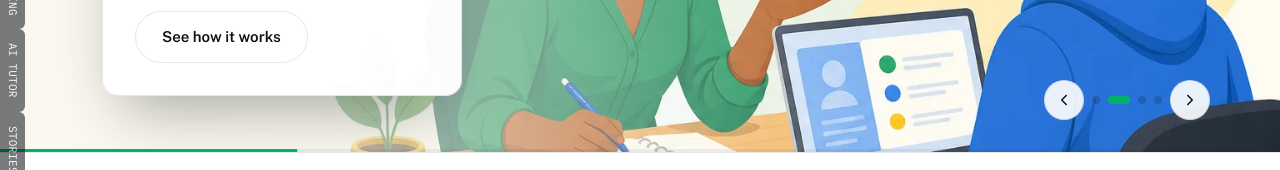
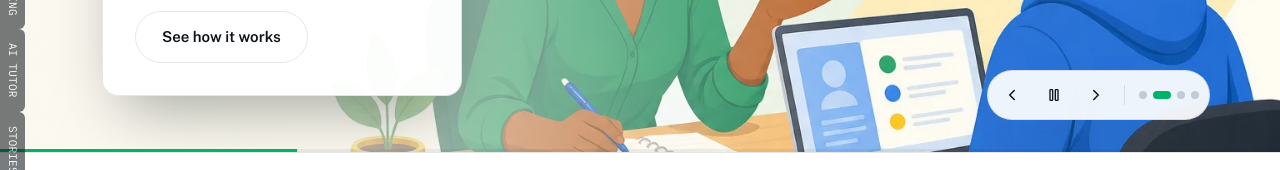
Before and after one commit to tatohmodest/intellexform, a Next.js app: page / in a window 1280 px wide. Shown: the part 404-574 px from the top of the page. Built offline with nearby package versions, Linux system fonts and the light colour scheme; no server answers; the database is empty.

Commit message:
Add hero carousel pause/play and clearer prev/next controls
Expose a sticky pause button alongside previous/next and slide dots on mobile and desktop, so visitors can stop autoplay or step through slides manually.

Co-authored-by: tatohmodest <tatohmodest@users.noreply.github.com>

```diff
--- a/components/landing/HeroCarousel.tsx
+++ b/components/landing/HeroCarousel.tsx
@@ -3,7 +3,7 @@
 import { useCallback, useEffect, useState, type ReactNode } from 'react';
 import Link from 'next/link';
 import { AnimatePresence, motion } from 'framer-motion';
-import { ChevronLeft, ChevronRight } from 'lucide-react';
+import { ChevronLeft, ChevronRight, Pause, Play } from 'lucide-react';
 
 export type HeroSlide = {
   id: string;
@@ -21,8 +21,11 @@ const AUTO_MS = 5600;
 
 export default function HeroCarousel({ slides }: { slides: HeroSlide[] }) {
   const [index, setIndex] = useState(0);
-  const [paused, setPaused] = useState(false);
+  const [autoplay, setAutoplay] = useState(true);
+  const [hovering, setHovering] = useState(false);
   const [dir, setDir] = useState(1);
+
+  const paused = !autoplay || hovering;
 
   const go = useCallback(
     (next: number, d: number) => {
@@ -34,6 +37,7 @@ export default function HeroCarousel({ slides }: { slides: HeroSlide[] }) {
 
   const prev = () => go(index - 1, -1);
   const next = () => go(index + 1, 1);
+  const toggleAutoplay = () => setAutoplay((v) => !v);
 
   useEffect(() => {
     if (paused || slides.length < 2) return;
@@ -43,15 +47,27 @@ export default function HeroCarousel({ slides }: { slides: HeroSlide[] }) {
 
   const slide = slides[index];
 
+  const renderControls = () => (
+    <Controls
+      slides={slides}
+      index={index}
+      autoplay={autoplay}
+      onPrev={prev}
+      onNext={next}
+      onToggle={toggleAutoplay}
+      onSelect={(i) => go(i, i > index ? 1 : -1)}
+    />
+  );
+
   return (
     <header
       className="relative"
       style={{ background: 'var(--paper)' }}
-      onMouseEnter={() => setPaused(true)}
-      onMouseLeave={() => setPaused(false)}
-      onFocusCapture={() => setPaused(true)}
+      onMouseEnter={() => setHovering(true)}
+      onMouseLeave={() => setHovering(false)}
+      onFocusCapture={() => setHovering(true)}
       onBlurCapture={(e) => {
-        if (!e.currentTarget.contains(e.relatedTarget as Node)) setPaused(false);
+        if (!e.currentTarget.contains(e.relatedTarget as Node)) setHovering(false);
       }}
     >
       {/* ── Mobile: illustration on top, matching card below ── */}
@@ -70,6 +86,9 @@ export default function HeroCarousel({ slides }: { slides: HeroSlide[] }) {
               className="absolute inset-0 h-full w-full object-cover object-center"
             />
           </AnimatePresence>
+
+          {/* overlay controls on the image */}
+          <div className="absolute bottom-3 right-3 z-10">{renderControls()}</div>
         </div>
         <div className="wrap py-7">
           <AnimatePresence mode="wait" custom={dir} initial={false}>
@@ -95,7 +114,6 @@ export default function HeroCarousel({ slides }: { slides: HeroSlide[] }) {
               </div>
             </motion.div>
           </AnimatePresence>
-          <Dots slides={slides} index={index} onSelect={(i) => go(i, i > index ? 1 : -1)} className="mt-6" />
         </div>
       </div>
 
@@ -153,43 +171,97 @@ export default function HeroCarousel({ slides }: { slides: HeroSlide[] }) {
             </AnimatePresence>
           </div>
 
-          {/* controls */}
-          <div className="absolute bottom-6 right-0 flex items-center gap-2 md:bottom-8">
-            <button
-              type="button"
-              onClick={prev}
-              aria-label="Previous slide"
-              className="flex h-10 w-10 items-center justify-center rounded-full border bg-white/90 transition hover:-translate-y-0.5"
-              style={{ borderColor: 'var(--line)' }}
-            >
-              <ChevronLeft size={18} />
-            </button>
-            <Dots slides={slides} index={index} onSelect={(i) => go(i, i > index ? 1 : -1)} />
-            <button
-              type="button"
-              onClick={next}
-              aria-label="Next slide"
-              className="flex h-10 w-10 items-center justify-center rounded-full border bg-white/90 transition hover:-translate-y-0.5"
-              style={{ borderColor: 'var(--line)' }}
-            >
-              <ChevronRight size={18} />
-            </button>
-          </div>
+          <div className="absolute bottom-6 right-0 md:bottom-8">{renderControls()}</div>
         </div>
 
-        {/* autoplay progress */}
+        {/* autoplay progress — freezes when paused */}
         <div className="absolute bottom-0 left-0 right-0 h-[3px]" style={{ background: 'rgba(12,17,22,0.06)' }}>
           <motion.div
-            key={slide.id + '-bar'}
+            key={`${slide.id}-${autoplay ? 'run' : 'stop'}`}
             className="h-full origin-left"
             style={{ background: 'var(--green)' }}
             initial={{ scaleX: 0 }}
-            animate={{ scaleX: paused ? undefined : 1 }}
+            animate={{ scaleX: paused ? 0 : 1 }}
             transition={paused ? { duration: 0 } : { duration: AUTO_MS / 1000, ease: 'linear' }}
           />
         </div>
       </div>
     </header>
+  );
+}
+
+function Controls({
+  slides,
+  index,
+  autoplay,
+  onPrev,
+  onNext,
+  onToggle,
+  onSelect,
+}: {
+  slides: HeroSlide[];
+  index: number;
+  autoplay: boolean;
+  onPrev: () => void;
+  onNext: () => void;
+  onToggle: () => void;
+  onSelect: (i: number) => void;
+}) {
+  return (
+    <div
+      className="flex items-center gap-1.5 rounded-full border px-1.5 py-1.5 shadow-book backdrop-blur-sm"
+      style={{ background: 'rgba(255,255,255,0.92)', borderColor: 'var(--line)' }}
+      role="group"
+      aria-label="Hero carousel controls"
+    >
+      <ControlBtn onClick={onPrev} label="Previous slide">
+        <ChevronLeft size={18} />
+      </ControlBtn>
+
+      <ControlBtn
+        onClick={onToggle}
+        label={autoplay ? 'Pause slideshow' : 'Play slideshow'}
+        active={!autoplay}
+      >
+        {autoplay ? <Pause size={16} /> : <Play size={16} className="translate-x-px" />}
+      </ControlBtn>
+
+      <ControlBtn onClick={onNext} label="Next slide">
+        <ChevronRight size={18} />
+      </ControlBtn>
+
+      <div className="mx-1 h-5 w-px" style={{ background: 'var(--line)' }} aria-hidden />
+
+      <Dots slides={slides} index={index} onSelect={onSelect} />
+    </div>
+  );
+}
+
+function ControlBtn({
+  onClick,
+  label,
+  children,
+  active = false,
+}: {
+  onClick: () => void;
+  label: string;
+  children: ReactNode;
+  active?: boolean;
+}) {
+  return (
+    <button
+      type="button"
+      onClick={onClick}
+      aria-label={label}
+      title={label}
+      className="flex h-9 w-9 items-center justify-center rounded-full transition hover:-translate-y-0.5"
+      style={{
+        background: active ? 'var(--green)' : 'transparent',
+        color: active ? '#fff' : 'var(--ink)',
+      }}
+    >
+      {children}
+    </button>
   );
 }
 
@@ -205,7 +277,7 @@ function Dots({
   className?: string;
 }) {
   return (
-    <div className={`flex items-center gap-2 ${className}`} role="tablist" aria-label="Hero slides">
+    <div className={`flex items-center gap-1.5 px-1 ${className}`} role="tablist" aria-label="Hero slides">
       {slides.map((s, i) => (
         <button
           key={s.id}
@@ -216,7 +288,7 @@ function Dots({
           onClick={() => onSelect(i)}
           className="h-2 rounded-full transition-all"
           style={{
-            width: i === index ? 22 : 8,
+            width: i === index ? 18 : 8,
             background: i === index ? 'var(--green)' : 'rgba(12,17,22,0.18)',
           }}
         />
```
